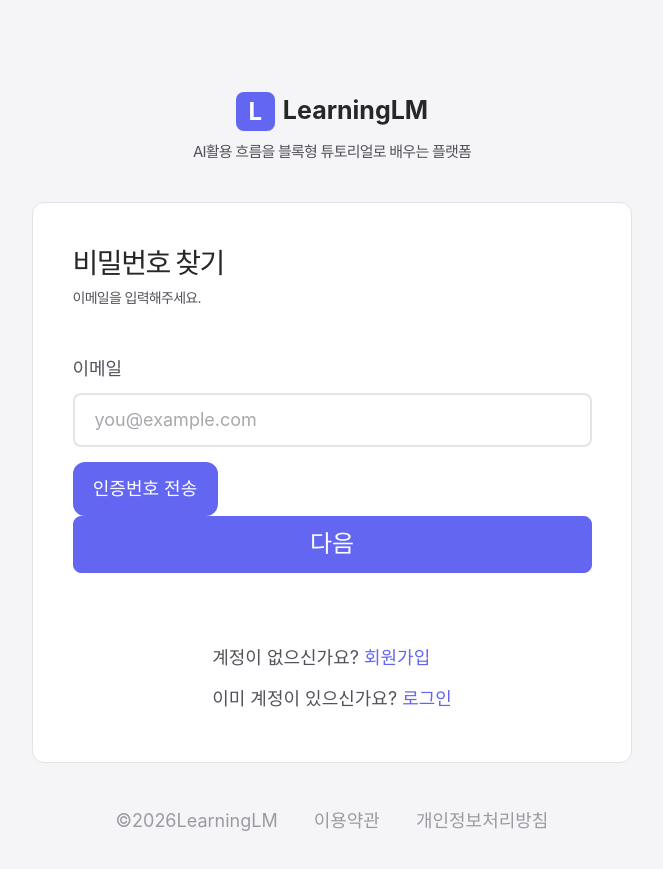
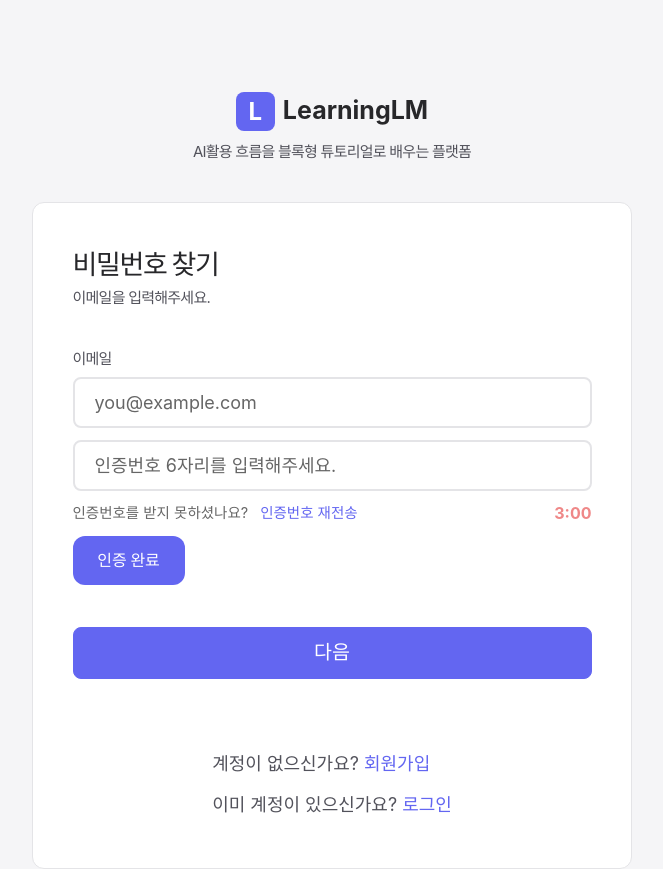
Before and after one commit to UMCLearningLM/UMCLearningLM_FE, a React (Vite) app in the folder LearningLM/: page /pw-find in a window 1280 px wide. Shown: the top 869 px of the page, without its empty margins (308-971 px from the left). Built offline with nearby package versions, Linux system fonts and the light colour scheme.

Commit message:
임시 저장

```diff
--- a/LearningLM/src/pages/PwFind.tsx
+++ b/LearningLM/src/pages/PwFind.tsx
@@ -23,7 +23,7 @@ export function PwFind() {
 
     //회원가입 버튼 클릭시
     const [verifiedStatus, setVerifiedStatus] = useState<
-        "none" | "sendCode" | "fail" | "succ" | "emailError" | "emailcertificationNo">("none");
+        "none" | "sendCode" | "fail" | "succ" | "emailError" | "emailcertificationNo">("sendCode");
 
 
 
@@ -164,9 +164,10 @@ export function PwFind() {
                     <>
                         <input type="text"
                             onChange={(e) => setCode(e.target.value)}
-                            placeholder="인증번호 6자리를 입력해주세요." className="hover:border-[#666666] h-[54px] flex items-center pl-[20px] mt-[15px] rounded-[8px] border-2 border-[#E4E4E7]" />
-                        <div className="flex justify-center items-center">
-                            <p className="text-[#666] my-[15px]">인증번호를 받지 못하셨나요?
+                            placeholder="인증번호 6자리를 입력해주세요." className="hover:border-[#666666] placeholder:text-[#666666] h-[51px] flex items-center pl-[20px] mt-[12px] rounded-[8px] border-2 border-[#E4E4E7]" />
+                        <div className="flex justify-between items-center">
+                            <div>
+                                <p className="text-[14.5px] text-[#666666] mt-[11px] my-[15px]">인증번호를 받지 못하셨나요?
                                     <span className="cursor-pointer text-[#6366F1] ml-[12px]"
                                         onClick={() => {
                                             console.log("이메일 재전송")
@@ -175,13 +176,14 @@ export function PwFind() {
                                         }
                                     >인증번호 재전송</span>
                                 </p>
-                            <span className="font-bold text-[#EF8888] ml-[98px]"
+                            </div>
+                            <span className="font-bold text-[#EF8888] text-[16px] mt-[-4px]"
                             >{Math.floor(count / 60)}:{String(count % 60).padStart(2, "0")}
                             </span>
                         </div>
-                        <button className="hover:bg-[#6366F1] hover:text-white cursor-pointer w-[112px] h-[54px] border-[#6366F1] mt-[15px] text-[#6366F1] text-[20px] font-bold rounded-[12px] border-[2px]"
+                        <div className="hover:bg-[#3A3DC2] text-white cursor-pointer w-[112px] h-[49px] bg-[#6366F1] flex items-center justify-center mt-[-3px] mb-[42px] text-[16px] font-bold rounded-[12px]"
                             onClick={verifyCode}
-                        >인증 완료</button>
+                        >인증 완료</div>
                     </>
                 )
             case "fail":
@@ -305,13 +307,13 @@ export function PwFind() {
                     <p className="mt-[10px] tracking-tighter text-[15px] text-[#52525B]">AI활용 흐름을 블록형 튜토리얼로 배우는 플랫폼</p>
                 </div>
                 {/*white box */}
-                <div className="bg-white w-[600px] min-h-[531px] flex flex-col items-center px-[10px] pt-[39px] pb-[50px] rounded-[12px]
+                <div className="bg-white w-[600px] min-h-[531px] flex flex-col items-center px-[10px] pt-[42px] pb-[50px] rounded-[12px]
                 border-[1px] border-[#E4E4E7]">
                     {/* title */}
                     {emailState != "success" ?
                         (<>
-                            <p className="w-[519px] text-[28px] font-bold text-[#27272A] tracking-tighter">비밀번호 찾기</p>
-                            <p className="w-[519px] mt-[3px] text-[14px] text-[#52525B] tracking-tighter">이메일을 입력해주세요.</p>
+                            <p className="w-[519px] text-[27px] font-bold text-[#27272A] tracking-tighter">비밀번호 찾기</p>
+                            <p className="w-[519px] mt-[2px] text-[15px] text-[#52525B] tracking-tighter">이메일을 입력해주세요.</p>
                             {/*main content */}
                             {/*email */}
                             {/* <div className="flex flex-col mt-[38px] w-[519px]">
@@ -336,22 +338,19 @@ export function PwFind() {
                                 {emailState == "notEnroll" && (
                                     <p className="font-bold text-[#EF8888] mt-[15px]">등록되지 않은 이메일입니다. 다시 입력해주세요.</p>
                                 )}
-
                             </div> */}
-                            <div className="flex flex-col mt-[47px] w-[519px]">
-                                <p className="font-bold text-[#52525B]">이메일</p>
+                            <div className="flex flex-col mt-[38px] w-[519px]">
+                                <p className="font-bold text-[15px] text-[#52525B] tracking-tighter">이메일</p>
                                 <input type="email" value={email}
                                     onChange={(e) => setEmail(e.target.value)}
-                                    placeholder="you@example.com" className={`hover:border-[#666666] h-[54px] flex items-center pl-[20px] mt-[11px] rounded-[8px] border-2 ${verifiedStatus != "emailcertificationNo" ? "border-[#E4E4E7]" : "border-[#F8A3A3]"}`} />
-
+                                    placeholder="you@example.com" className={`hover:border-[#666666] placeholder:text-[#666666] h-[51px] flex items-center pl-[20px] mt-[7px] rounded-[8px] border-2 ${verifiedStatus != "emailcertificationNo" ? "border-[#E4E4E7]" : "border-[#F8A3A3]"}`} />
                                 {renderVerifyCode()}
                             </div>
-                            <button className="cursor-pointer
-                        hover:bg-[#3A3DC2] text-white w-[519px] h-[57px] bg-[#6366F1] items-center justify-center rounded-[8px] border-1 border-[#6366F1]"
+                            <button className="cursor-pointer hover:bg-[#3A3DC2] text-white w-[519px] h-[52px] bg-[#6366F1] items-center justify-center rounded-[8px] border-1 border-[#6366F1]"
                                 onClick={() => {
                                     emailFind();
                                 }}>
-                                <span className=" text-[24px] font-bold ">다음</span>
+                                <span className=" text-[19.5px] font-bold ">다음</span>
                             </button>
                         </>) :
                         (
@@ -382,7 +381,6 @@ export function PwFind() {
                                             비밀번호는 영문·숫자만 포함할 수 있습니다
                                         </p>
                                     )}
-
                                 </div>
                                 <div className="w-[519px] flex flex-col mt-[20px]">
                                     <p className="text-[#52525B] font-bold">비밀번호 확인</p>
@@ -412,9 +410,8 @@ export function PwFind() {
                                 </button>
                             </>
                         )}
-
                     <div>
-                        <p className=" mt-[71px]">계정이 없으신가요? {" "}
+                        <p className="mt-[71px]">계정이 없으신가요? {" "}
                             <button onClick={() => { navigate("/") }}>
                                 <span className="cursor-pointer text-[#6366F1] font-bold mt-[20px]">회원가입</span>
                             </button>
@@ -429,7 +426,6 @@ export function PwFind() {
                     <p>개인정보처리방침</p>
                 </div>
             </div >
-
         </>
     )
 }
--- a/LearningLM/src/pages/Register.tsx
+++ b/LearningLM/src/pages/Register.tsx
@@ -317,41 +317,53 @@ export function Register() {
 
     //----------------회원가입 확인-----------------
     const memberOk = async () => {
+        console.log("pwOk: ", pwOk);
+        console.log("pwNull: ", pwNull);
+        console.log("pwForm: ", pwForm);
+
         if (verifiedStatus !== "succ") {
             setVerifiedStatus("emailcertificationNo");
-            return;
+            setEmailCheck("false");
         }
 
-        if (!validatePw(pw)) {
-            setPwForm("formErr");
+        if (
+            pw.length > 0 &&
+            !validatePw(pw)
+        ) {
             setPwNull("lengNo");
-            return; // 중요: 잘못된 비밀번호를 서버로 보내지 않음
+        } else {
+            setPwNull("basic");
         }
 
-        if (pw !== pwCheck) {
-            setPwOk("notSame");
-            return;
+        if (pwOk === "basic") {
+            setPwNull("lengNo");
         }
 
-        if (!name.trim()) {
+        if (!name) {
             setNameNull(true);
-            return;
         }
 
         if (!ckBox) {
+            setMem(true);
             setNoAgree(true);
-            setMem(true);
-            return;
         }
-
+        // 모든 조건 통과
+        if (verifiedStatus === "succ" &&
+            pwOk === "same" &&
+            name &&
+            ckBox
+        ) {
+            console.log("pw =", pw);
+            console.log("길이 =", pw.length);
+            console.log("프론트 검증 =", validatePw(pw));
             try {
                 const res = await axios.post(
                     "http://3.35.22.232:8080/api/auth/signup",
                     {
-                    email,
+                        email: email,
                         password: pw,
-                    nickname: name.trim(),
-                    termsAgreed: true,
+                        nickname: name,
+                        termsAgreed: ckBox,
                     },
                     {
                         headers: {
@@ -360,13 +372,23 @@ export function Register() {
                     }
                 );
 
-            const { accessToken, refreshToken } = res.data.result;
+                console.log("회원가입 성공");
+                console.log(res.data);
+
+                // 회원가입 성공 후 받은 토큰
+                const accessToken = res.data.result.accessToken;
+                const refreshToken = res.data.result.refreshToken;
+
+                // 토큰 저장
                 localStorage.setItem("accessToken", accessToken);
                 localStorage.setItem("refreshToken", refreshToken);
 
                 navigate("/home");
-        } catch (error: any) {
-            console.error("회원가입 실패:", error.response?.data ?? error);
+
+            } catch (error) {
+                console.log("회원가입 실패");
+                console.log(error);
+            }
         }
     };
     useEffect(() => {
```
Lines whose indentation alone changed are shown as unchanged.
